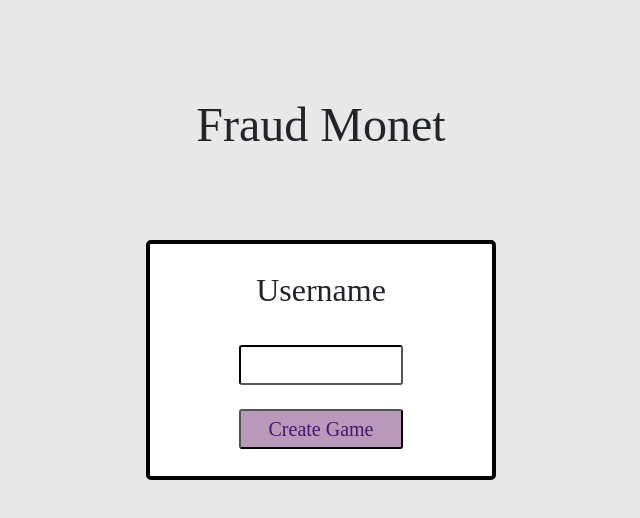
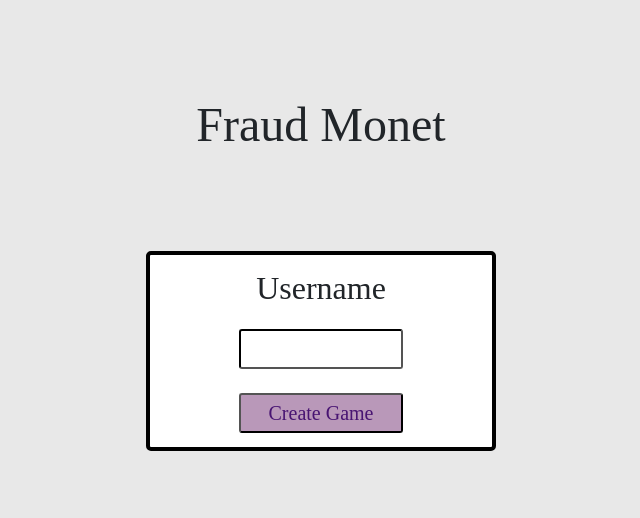
Before and after one commit to TeamVaporeon/fraud-monet, a React (Create React App) app: page / in a window 1280 px wide. Shown: the top 518 px of the page, without its empty margins (319-959 px from the left). Built offline with nearby package versions, Linux system fonts and the light colour scheme; a web font is replaced by a local one.

Commit message:
Adds CSS styling to create game page

```diff
--- a/src/Components/CreateRoom.css
+++ b/src/Components/CreateRoom.css
@@ -2,13 +2,14 @@
   text-align: center;
   display: flex;
   flex-direction: column;
-  justify-content: space-evenly;
+  /* justify-content: space-evenly; */
+  height: 100vh;
   align-items: center;
   font-family: Mochiy-Pop-P-One;
 }
 
 .FormBox {
-  position: fixed;
+  /* position: fixed; */
   display: flex;
   top: 30%;
   align-items: center;
@@ -19,8 +20,11 @@
   border-radius: 5px;
   border-width: 4px;
   border-color: rgb(0, 0, 0);
-  height: 240px;
+  /* height: 240px; */
+  height: 25vh;
+  min-height: 200px;
   width: 350px;
+  margin-top: 7%;
 }
 
 .CreateForm {
--- a/src/Components/CreateRoom.jsx
+++ b/src/Components/CreateRoom.jsx
@@ -47,7 +47,10 @@ var CreateRoom = (props) => {
 
   return (
     <div className='CreateGamePage'>
-      <h1 className='CreateGamePage_Title'>Fraud Monet</h1>
+      <div>
+        <h1 className='CreateGamePage_Title'>Fraud Monet</h1>
+      </div>
+
       <div className='FormBox'>
         <h2>Username</h2>
         <form onSubmit={routeChange}>
```
